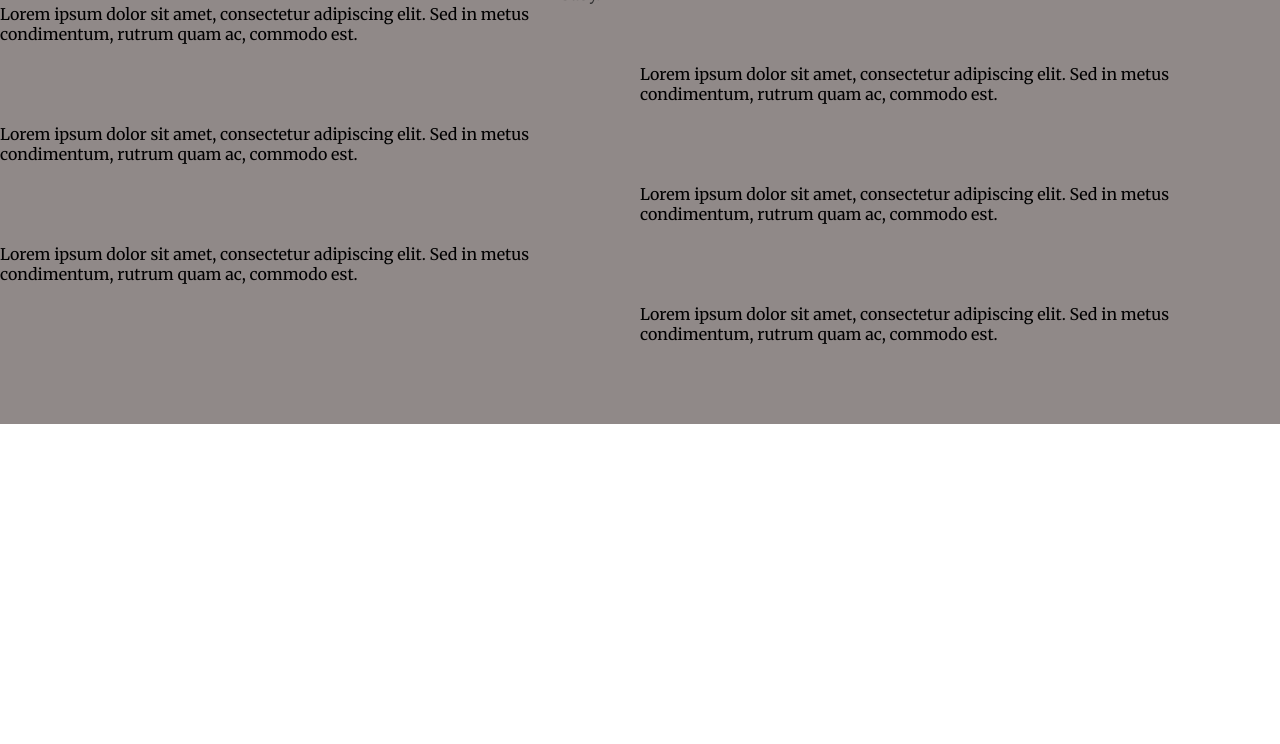
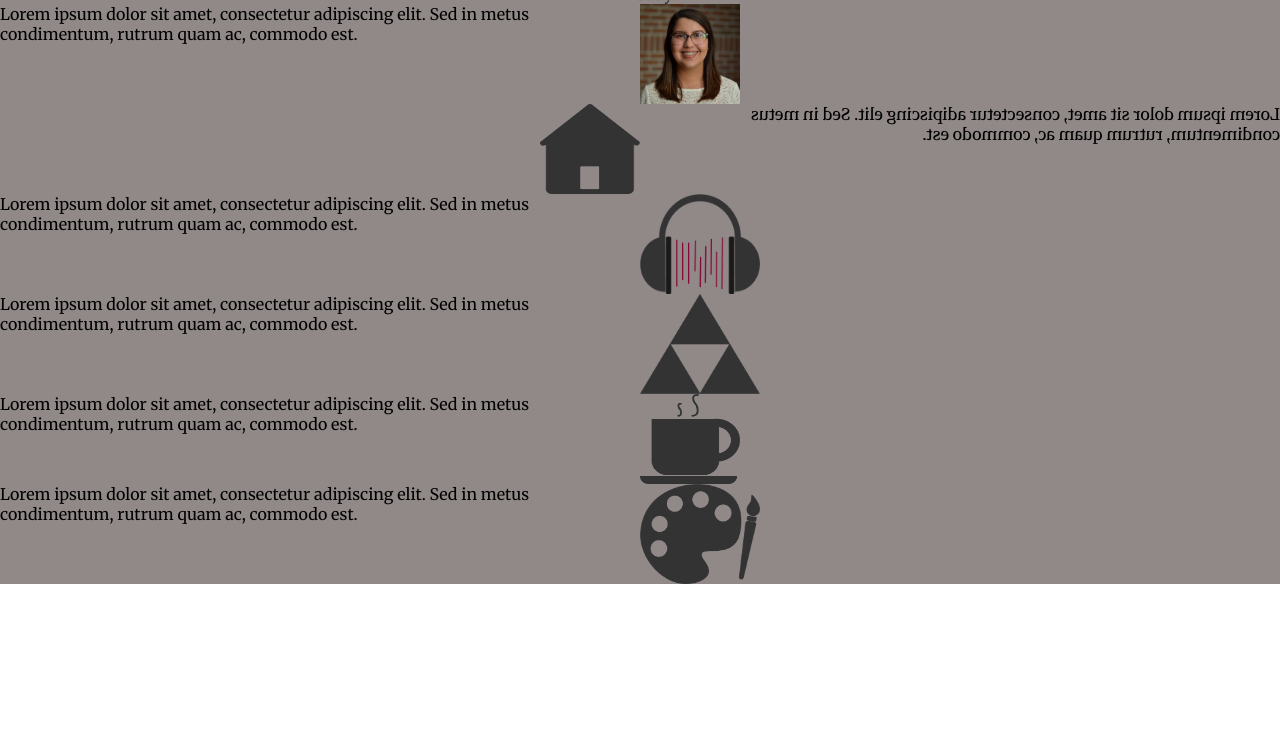
Before and after one commit to gdijkhoffz/Portfolio, a plain HTML site: page about/index.html in a window 1280 px wide. Shown: the part 56-800 px from the top of the page. Drawn offline with Linux system fonts and the light colour scheme; files that its build step writes are made by us from their sources.

Commit message:
changed format of about page and added styling on css styylesheet

```diff
--- a/about/index.html
+++ b/about/index.html
@@ -3,56 +3,63 @@
   <head>
     <meta charset="utf-8">
     <title></title>
-		<link href="stylesheet.css" rel="stylesheet" type="text/css">
+		<link href="../stylesheet.css" rel="stylesheet" type="text/css">
 		<link href="https://fonts.googleapis.com/css?family=Merriweather" rel="stylesheet">
   </head>
 	<body>
-		<div class="grid">
-		<div class="title">
+		<div class="grid about">
+		<div class="title about">
 			<h1>Hello,</h1>
-			<p class="subtitle">I'm Gaby.</p>
+			<p class="subtitle about">I'm Gaby.</p>
 		</div>
-		<div class="row1col1">
-			<p>Lorem ipsum dolor sit amet, consectetur adipiscing elit. Sed in
-				metus condimentum, rutrum quam ac, commodo est. </p>
+		<div class="row">
+			<div class="card">
+				<p>Lorem ipsum dolor sit amet, consectetur adipiscing elit. Sed in metus condimentum, rutrum quam ac, commodo est. </p>
+			</div>
+			<img class="img-square" src="../images/gabyd.jpg" alt="Gabriela Headshot">
 		</div>
-		<div class="row1col2">
+		<div class="row house">
+			<div class="card">
+				<p>Lorem ipsum dolor sit amet, consectetur adipiscing elit. Sed in metus condimentum, rutrum quam ac, commodo est. </p>
+			</div>
+			<img src="../images/house.png" alt="Gabriela Headshot">
+		</div>
+		<div class="row">
+			<div class="card">
+				<p>Lorem ipsum dolor sit amet, consectetur adipiscing elit. Sed in metus condimentum, rutrum quam ac, commodo est. </p>
+			</div>
+			<img class="img1" src="../images/music.png" alt="Gabriela Headshot">
+		</div>
+		<div class="row">
+			<div class="card">
+				<p>Lorem ipsum dolor sit amet, consectetur adipiscing elit. Sed in metus condimentum, rutrum quam ac, commodo est. </p>
+			</div>
+			<img class="img1" src="../images/zelda.png" alt="Gabriela Headshot">
+		</div>
+		<div class="row">
+			<div class="card">
+				<p>Lorem ipsum dolor sit amet, consectetur adipiscing elit. Sed in metus condimentum, rutrum quam ac, commodo est. </p>
+			</div>
+			<img src="../images/coffee.png" alt="Gabriela Headshot">
+		</div>
+		<div class="row">
+			<div class="card">
+				<p>Lorem ipsum dolor sit amet, consectetur adipiscing elit. Sed in metus condimentum, rutrum quam ac, commodo est. </p>
+			</div>
+			<img class="img1" src="../images/paintbrush.png" alt="Gabriela Headshot">
+		</div>
 
-		</div>
-		<div class="row2col1">
+				<!-- <p>Lorem ipsum dolor sit amet, consectetur adipiscing elit. Sed in metus condimentum, rutrum quam ac, commodo est. </p>
+				<img src="../images/house.png" alt="House Icon">
+				<p>Lorem ipsum dolor sit amet, consectetur adipiscing elit. Sed in metus condimentum, rutrum quam ac, commodo est. </p>
+				<img src="../images/music.png" alt="Headphones Icon">
+				<p>Lorem ipsum dolor sit amet, consectetur adipiscing elit. Sed in metus condimentum, rutrum quam ac, commodo est. </p>
+				<img src="../images/zelda.png" alt="Zelda Triforce Icon">
+				<p>Lorem ipsum dolor sit amet, consectetur adipiscing elit. Sed in metus condimentum, rutrum quam ac, commodo est. </p>
+				<img src="../images/coffee.png" alt="Coffee Mug Icon">
+				<p>Lorem ipsum dolor sit amet, consectetur adipiscing elit. Sed in metus condimentum, rutrum quam ac, commodo est. </p>
+				<img src="../images/paintbrush.png" alt="Painting Pallete">
+			</div> -->
 
-		</div>
-		<div class="row2col2">
-			<p>Lorem ipsum dolor sit amet, consectetur adipiscing elit. Sed in
-				metus condimentum, rutrum quam ac, commodo est. </p>
-		</div>
-		<div class="row3col1">
-			<p>Lorem ipsum dolor sit amet, consectetur adipiscing elit. Sed in
-				metus condimentum, rutrum quam ac, commodo est. </p>
-		</div>
-		<div class="row3col2">
-
-		</div>
-		<div class="row4col1">
-
-		</div>
-		<div class="row4col2">
-			<p>Lorem ipsum dolor sit amet, consectetur adipiscing elit. Sed in
-				metus condimentum, rutrum quam ac, commodo est. </p>
-		</div>
-		<div class="row5col1">
-			<p>Lorem ipsum dolor sit amet, consectetur adipiscing elit. Sed in
-				metus condimentum, rutrum quam ac, commodo est. </p>
-		</div>
-		<div class="row5col2">
-
-		</div>
-		<div class="row6col1">
-
-		</div>
-		<div class="row6col2">
-			<p>Lorem ipsum dolor sit amet, consectetur adipiscing elit. Sed in
-				metus condimentum, rutrum quam ac, commodo est. </p>
-		</div>
 	</div>
 	</body>
--- a/stylesheet.css
+++ b/stylesheet.css
@@ -7,7 +7,7 @@ body {
 
 }
 
-/* HOME PAGE: TOP*/
+/* ----------------HOME PAGE: TOP-------------------*/
 .grid {
 	background-attachment: scroll;
 	background-repeat: no-repeat;
@@ -15,7 +15,7 @@ body {
 	overflow: visible;
 	display: grid;
 }
-.grid.top {
+.grid.home {
 	background-image: url("images/homebackground.jpg");
 	grid-template-columns: 1fr 1fr;
 	grid-template-rows: 1fr 1fr 1fr 1fr;
@@ -28,7 +28,7 @@ body {
 	padding-bottom: 1200px;
 	color: #333333;
 }
-.title {
+.title.home {
 	grid-area: title;
 	text-align: right;
 	padding-right: 150px;
@@ -53,61 +53,35 @@ ul {
 	padding-right: 75px;
 	color: #7D7B80;
 }
-/* ABOUT PAGE (FRONT PAGE BOTTOM)*/
+/* ---------------------------ABOUT PAGE------------------------*/
 
-.grid {
+.grid.about {
+	background-color: #908988;
+	display: grid;
+}
+.row {
+	display: grid;
 	grid-template-columns: 1fr 1fr;
-	grid-template-rows: repeat(8, 1fr);
-	grid-template-areas:
-	"title title"
-	"row1col1 row1col2"
-	"row2col1 row2col2"
-	"row3col1 row3col2"
-	"row4col1 row4col2"
-	"row5col1 row5col2"
-	"row6col1 row6col2";
-	background-color: #908988;
 }
-.title {
+.row .img-square {
+	height: 100px;
+	width: 100px;
+}
+.row img {
+	height: 90px;
+	width: 100px;
+}
+.row .img1 {
+	height: 100px;
+	width: 120px;
+}
+.title.about {
 	text-align: center;
 	color: white;
 }
-.subtitle {
+.subtitle.about {
 	color: #333333;
 }
-.row1col1 {
-	grid-area: row1col1;
+.row.house {
+	transform: rotateY(180deg);
 }
-.row1col2 {
-	grid-area: row1col2;
-}
-.row2col1 {
-	grid-area: row2col1;
-}
-.row2col2 {
-	grid-area: row2col2;
-}
-.row3col1 {
-	grid-area: row3col1;
-}
-.row3col2 {
-	grid-area: row3col2;
-}
-.row4col1 {
-	grid-area: row4col1;
-}
-.row4col2 {
-	grid-area: row4col2;
-}
-.row5col1 {
-	grid-area: row5col1;
-}
-.row5col2 {
-	grid-area: row5col2;
-}
-.row6col1 {
-	grid-area: row6col1;
-}
-.row6col2 {
-	grid-area: row6col2;
-}
```
Also changed, not shown: index.html (+2 -2 lines), images/gabyd.JPG (added), images/house.png (renamed from images/house 3.png), images/zelda.png (renamed from images/zelda copy.png), 3 other files.
